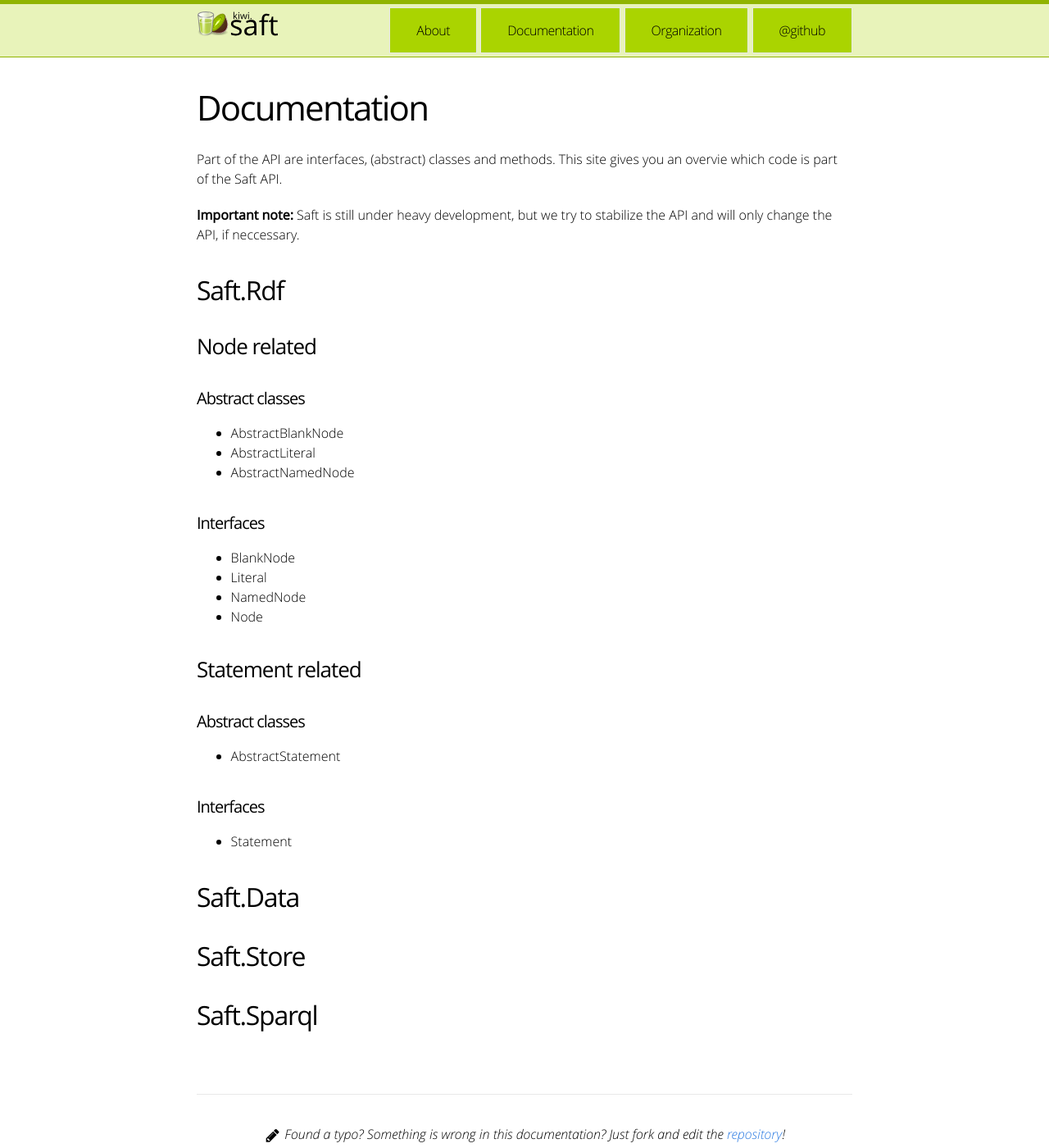
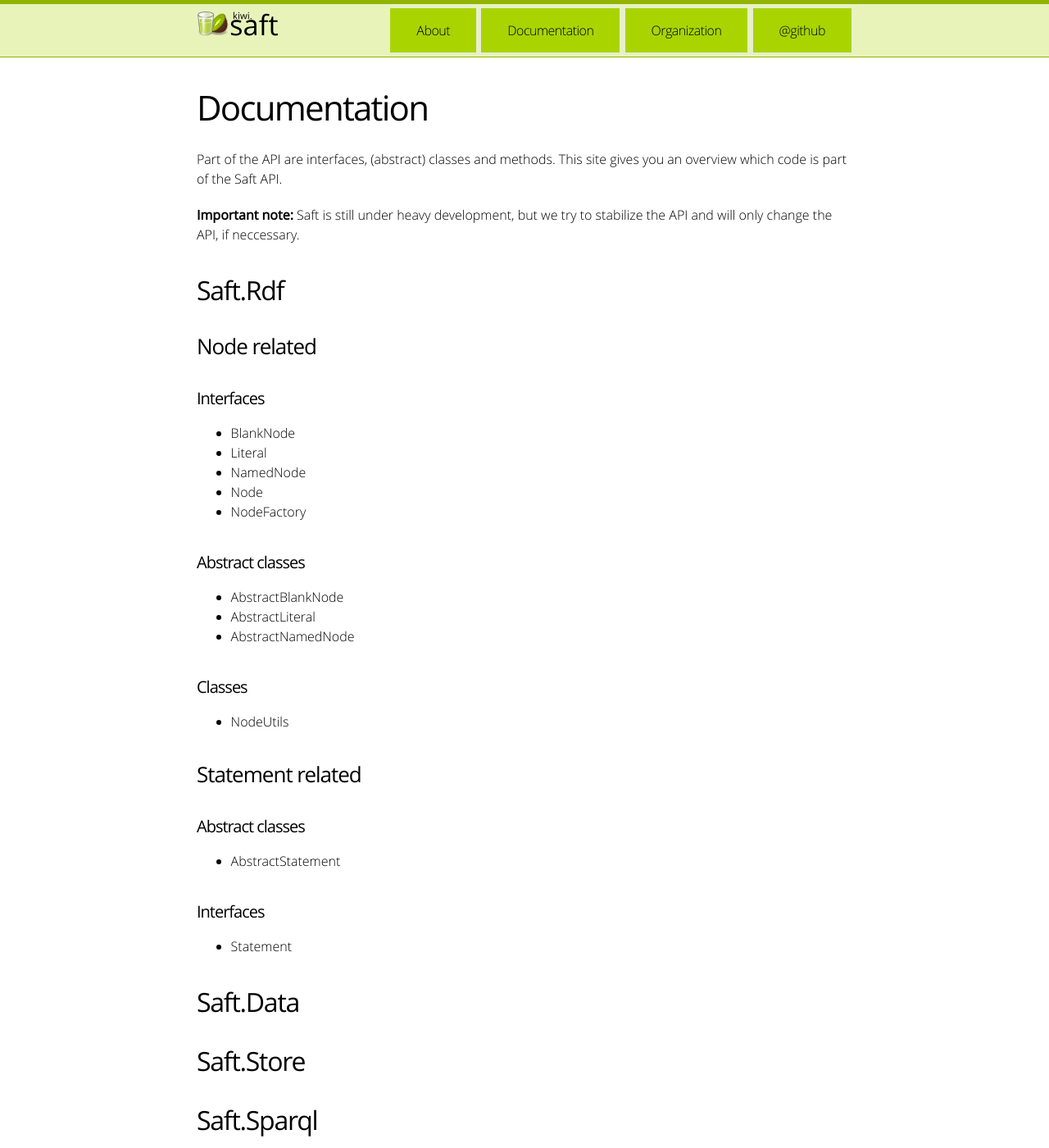
Before and after one commit to SaftIng/safting.github.io, a Jekyll site: the page built from doc/apiinfo.md, in a window 1280 px wide and 1400 px high. Shown: the whole window at 82% size. Built offline with Jekyll 4.4.1, drawn with Linux system fonts in a browser that asks for light colours.

Commit message:
Update apiinfo.md

```diff
--- a/doc/apiinfo.md
+++ b/doc/apiinfo.md
@@ -3,7 +3,7 @@ layout: doc
 title: Documentation
 ---
 
-Part of the API are interfaces, (abstract) classes and methods. This site gives you an overvie which code is part of the Saft API.
+Part of the API are interfaces, (abstract) classes and methods. This site gives you an overview which code is part of the Saft API.
 
 **Important note:** Saft is still under heavy development, but we try to stabilize the API and will only change the API, if neccessary.
 
@@ -11,18 +11,23 @@ Part of the API are interfaces, (abstract) classes and methods. This site gives
 
 ### Node related
 
+#### Interfaces
+
+- BlankNode
+- Literal
+- NamedNode
+- Node
+- NodeFactory
+
 #### Abstract classes
 
 - AbstractBlankNode
 - AbstractLiteral
 - AbstractNamedNode
 
-#### Interfaces
+#### Classes
 
-- BlankNode
-- Literal
-- NamedNode
-- Node
+- NodeUtils
 
 ### Statement related
 
```
